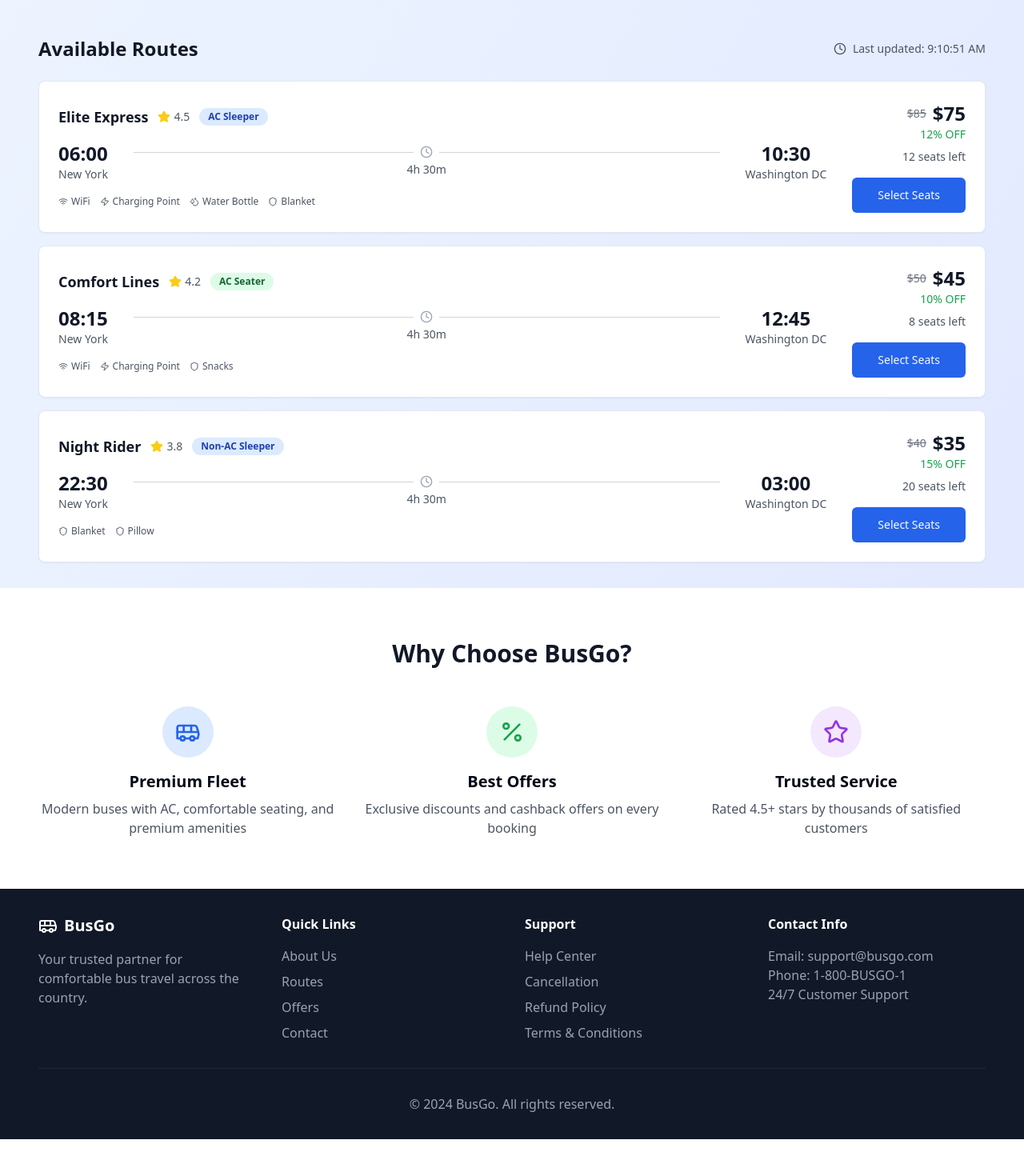
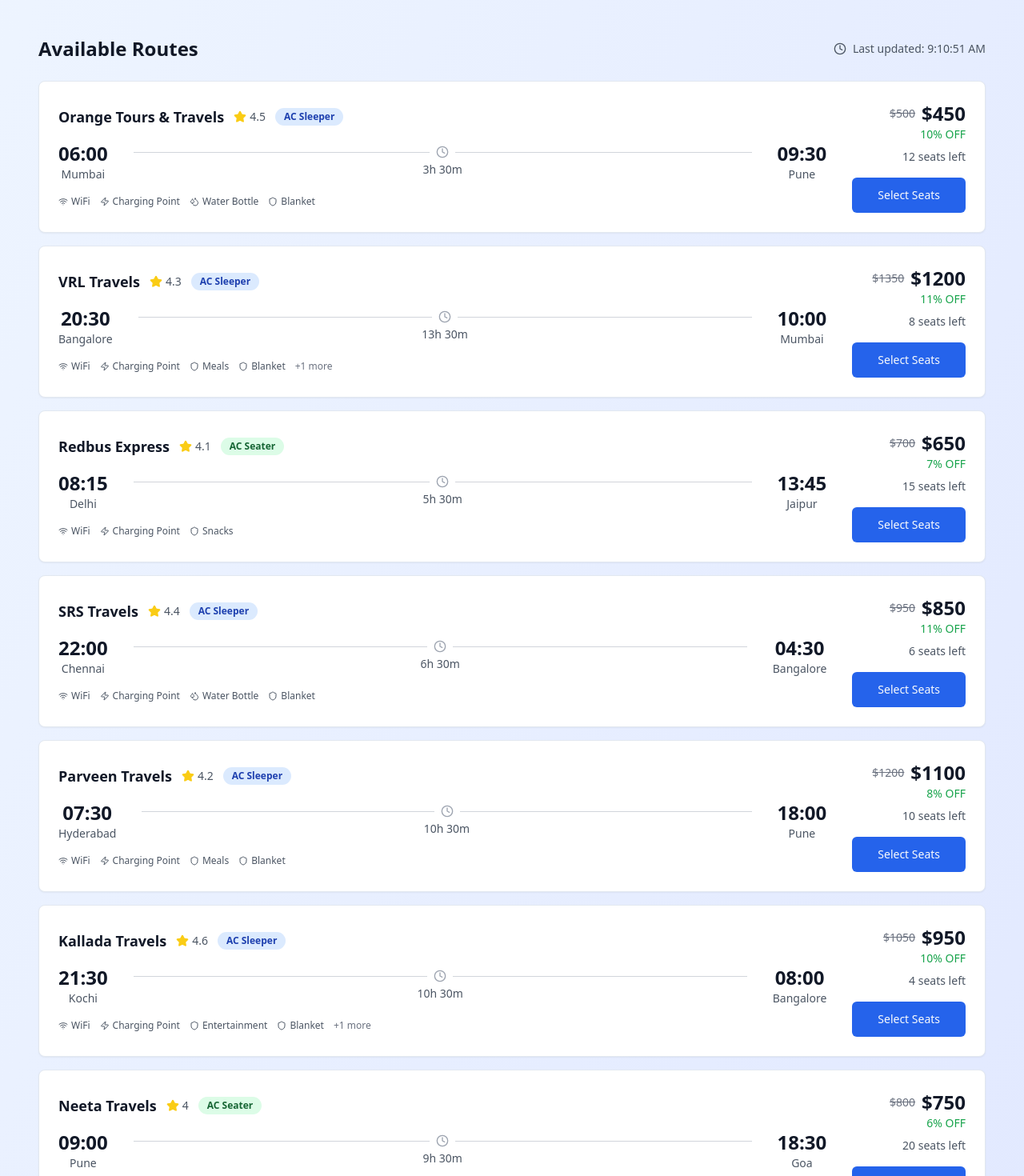
Before and after one commit to TejeswarReddy2411/transit-oasis-app, a React (Vite) app: page / in a window 1280 px wide. Shown: the part 760-2230 px from the top of the page at 80% size. Before the commit the page ends 2184 px from the top, so only its background shows below. Built offline with nearby package versions, Linux system fonts and the light colour scheme.

Commit message:
feat: Update routes to Indian cities
Updated the available routes to include Indian cities in the mock data and search functionality.

```diff
--- a/src/pages/Index.tsx
+++ b/src/pages/Index.tsx
@@ -1,4 +1,3 @@
-
 import { useState, useEffect } from 'react';
 import { useNavigate } from 'react-router-dom';
 import { Bus, Calendar, MapPin, Clock, Star, Percent } from 'lucide-react';
@@ -10,20 +9,20 @@ import RouteCard from '@/components/RouteCard';
 import SearchForm from '@/components/SearchForm';
 import OffersSection from '@/components/OffersSection';
 
-// Mock data for bus routes
+// Expanded mock data for Indian bus routes
 const mockRoutes = [
   {
     id: '1',
-    operatorName: 'Elite Express',
-    from: 'New York',
-    to: 'Washington DC',
+    operatorName: 'Orange Tours & Travels',
+    from: 'Mumbai',
+    to: 'Pune',
     departureTime: '06:00',
-    arrivalTime: '10:30',
-    duration: '4h 30m',
+    arrivalTime: '09:30',
+    duration: '3h 30m',
     busType: 'AC Sleeper',
-    price: 75,
-    originalPrice: 85,
-    discount: 12,
+    price: 450,
+    originalPrice: 500,
+    discount: 10,
     rating: 4.5,
     amenities: ['WiFi', 'Charging Point', 'Water Bottle', 'Blanket'],
     seatsAvailable: 12,
@@ -31,37 +30,122 @@ const mockRoutes = [
   },
   {
     id: '2',
-    operatorName: 'Comfort Lines',
-    from: 'New York',
-    to: 'Washington DC',
-    departureTime: '08:15',
-    arrivalTime: '12:45',
-    duration: '4h 30m',
-    busType: 'AC Seater',
-    price: 45,
-    originalPrice: 50,
-    discount: 10,
-    rating: 4.2,
-    amenities: ['WiFi', 'Charging Point', 'Snacks'],
+    operatorName: 'VRL Travels',
+    from: 'Bangalore',
+    to: 'Mumbai',
+    departureTime: '20:30',
+    arrivalTime: '10:00',
+    duration: '13h 30m',
+    busType: 'AC Sleeper',
+    price: 1200,
+    originalPrice: 1350,
+    discount: 11,
+    rating: 4.3,
+    amenities: ['WiFi', 'Charging Point', 'Meals', 'Blanket', 'Entertainment'],
     seatsAvailable: 8,
     totalSeats: 50
   },
   {
     id: '3',
-    operatorName: 'Night Rider',
-    from: 'New York',
-    to: 'Washington DC',
-    departureTime: '22:30',
-    arrivalTime: '03:00',
-    duration: '4h 30m',
-    busType: 'Non-AC Sleeper',
-    price: 35,
-    originalPrice: 40,
-    discount: 15,
-    rating: 3.8,
-    amenities: ['Blanket', 'Pillow'],
+    operatorName: 'Redbus Express',
+    from: 'Delhi',
+    to: 'Jaipur',
+    departureTime: '08:15',
+    arrivalTime: '13:45',
+    duration: '5h 30m',
+    busType: 'AC Seater',
+    price: 650,
+    originalPrice: 700,
+    discount: 7,
+    rating: 4.1,
+    amenities: ['WiFi', 'Charging Point', 'Snacks'],
+    seatsAvailable: 15,
+    totalSeats: 45
+  },
+  {
+    id: '4',
+    operatorName: 'SRS Travels',
+    from: 'Chennai',
+    to: 'Bangalore',
+    departureTime: '22:00',
+    arrivalTime: '04:30',
+    duration: '6h 30m',
+    busType: 'AC Sleeper',
+    price: 850,
+    originalPrice: 950,
+    discount: 11,
+    rating: 4.4,
+    amenities: ['WiFi', 'Charging Point', 'Water Bottle', 'Blanket'],
+    seatsAvailable: 6,
+    totalSeats: 40
+  },
+  {
+    id: '5',
+    operatorName: 'Parveen Travels',
+    from: 'Hyderabad',
+    to: 'Pune',
+    departureTime: '07:30',
+    arrivalTime: '18:00',
+    duration: '10h 30m',
+    busType: 'AC Sleeper',
+    price: 1100,
+    originalPrice: 1200,
+    discount: 8,
+    rating: 4.2,
+    amenities: ['WiFi', 'Charging Point', 'Meals', 'Blanket'],
+    seatsAvailable: 10,
+    totalSeats: 42
+  },
+  {
+    id: '6',
+    operatorName: 'Kallada Travels',
+    from: 'Kochi',
+    to: 'Bangalore',
+    departureTime: '21:30',
+    arrivalTime: '08:00',
+    duration: '10h 30m',
+    busType: 'AC Sleeper',
+    price: 950,
+    originalPrice: 1050,
+    discount: 10,
+    rating: 4.6,
+    amenities: ['WiFi', 'Charging Point', 'Entertainment', 'Blanket', 'Snacks'],
+    seatsAvailable: 4,
+    totalSeats: 48
+  },
+  {
+    id: '7',
+    operatorName: 'Neeta Travels',
+    from: 'Pune',
+    to: 'Goa',
+    departureTime: '09:00',
+    arrivalTime: '18:30',
+    duration: '9h 30m',
+    busType: 'AC Seater',
+    price: 750,
+    originalPrice: 800,
+    discount: 6,
+    rating: 4.0,
+    amenities: ['WiFi', 'Charging Point', 'Water Bottle'],
     seatsAvailable: 20,
-    totalSeats: 35
+    totalSeats: 50
+  },
+  {
+    id: '8',
+    operatorName: 'Raj National Express',
+    from: 'Ahmedabad',
+    to: 'Mumbai',
+    departureTime: '14:30',
+    arrivalTime: '22:00',
+    duration: '7h 30m',
+    busType: 'AC Sleeper',
+    price: 600,
+    originalPrice: 650,
+    discount: 8,
+    rating: 4.3,
+    amenities: ['WiFi', 'Charging Point', 'Snacks', 'Blanket'],
+    seatsAvailable: 14,
+    totalSeats: 40
   }
 ];
 
```
